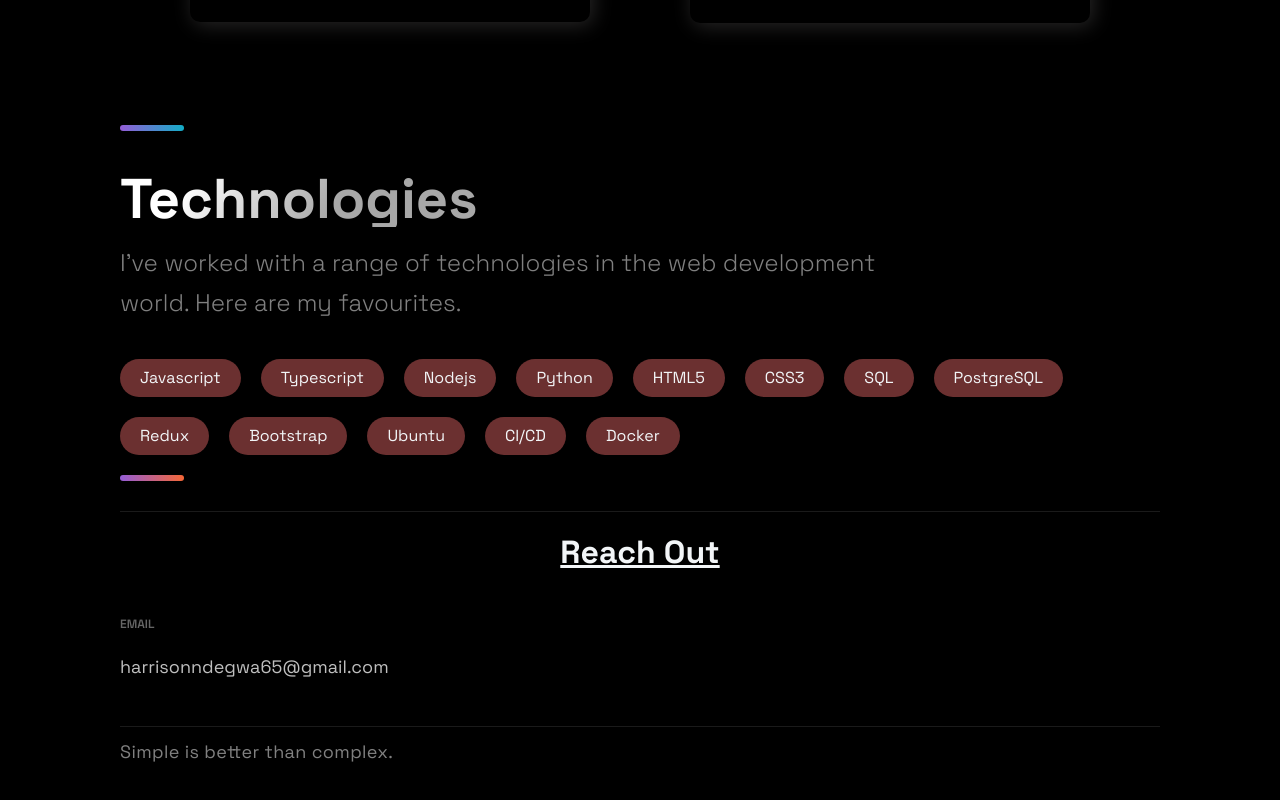
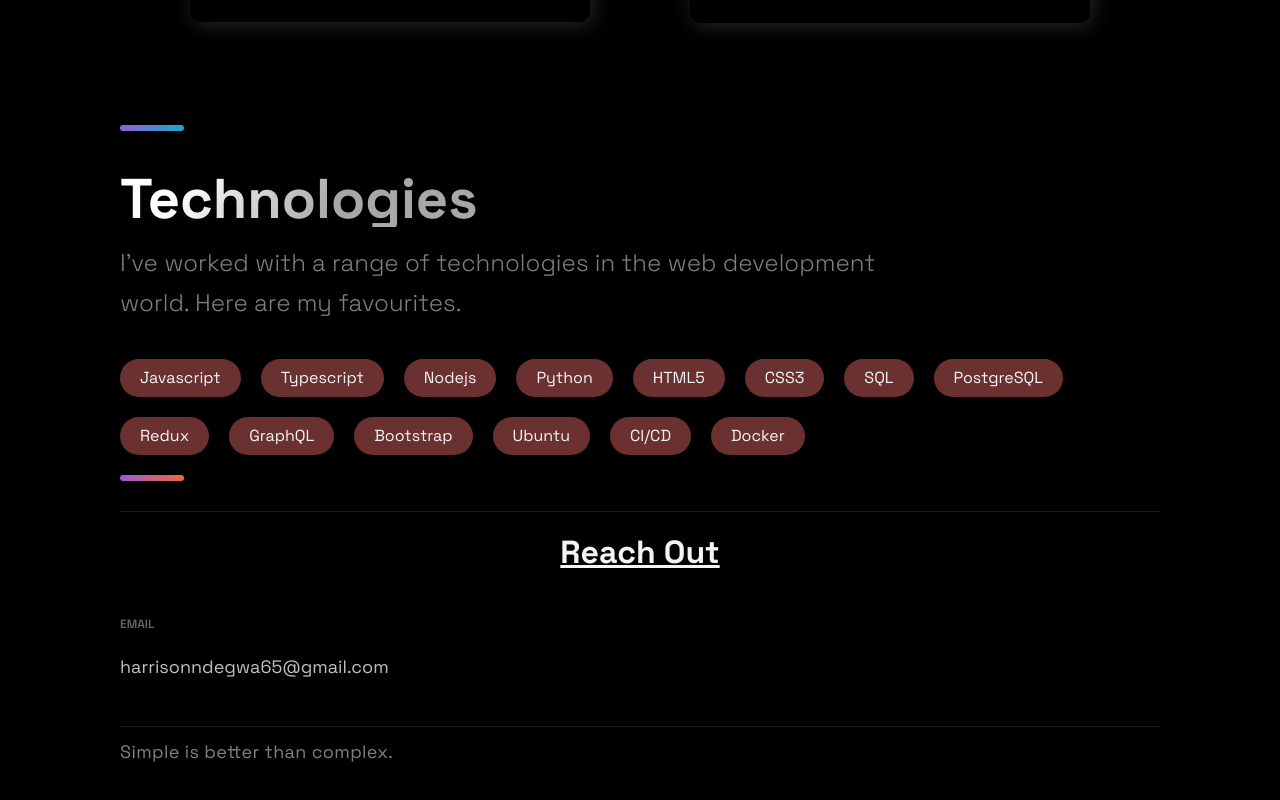
Before and after one commit to HarryNdegwa/super-duper-octo-computing-machine, a Next.js app: page / in a window 1280 px wide. Shown: the part 2148-2948 px from the top of the page. Built offline with nearby package versions, Linux system fonts and the light colour scheme; some icons are missing.

Commit message:
Updated technologies

```diff
--- a/src/constants/constants.js
+++ b/src/constants/constants.js
@@ -58,7 +58,7 @@ export const TechnologiesData = [
   "SQL",
   "PostgreSQL",
   "Redux",
-  // "GraphQL",
+"GraphQL",
   "Bootstrap",
   "Ubuntu",
   "CI/CD",
```
